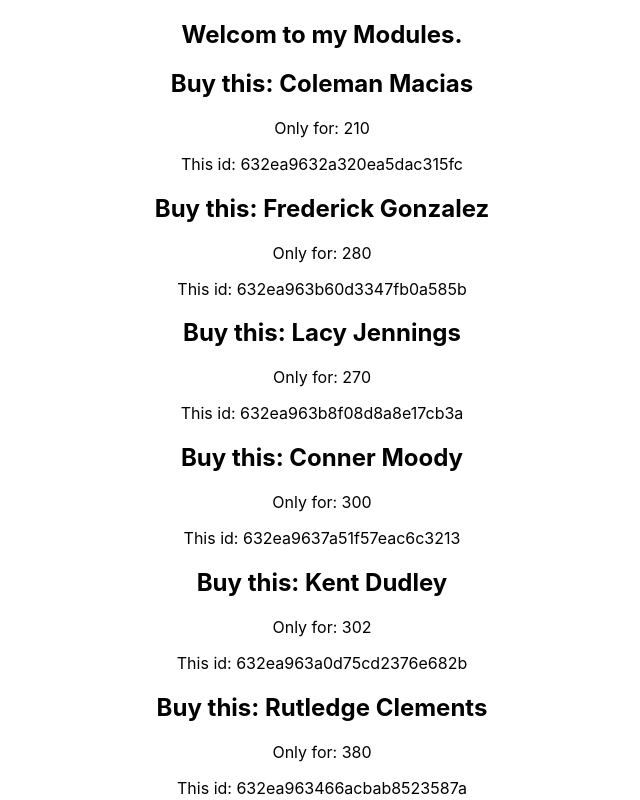
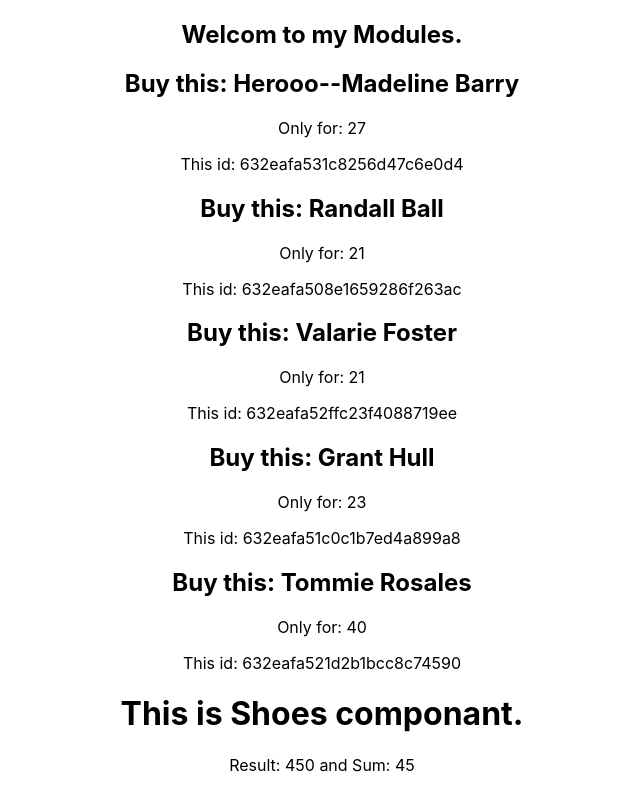
Before and after one commit to rasel497/storage-and-handler, a React (Create React App) app: page / in a window 1280 px wide. Shown: the top 800 px of the page, without its empty margins (318-958 px from the left). Built offline with nearby package versions, Linux system fonts and the light colour scheme.

Commit message:
create data.json won api and using useEffect with fetch

```diff
--- /dev/null
+++ b/public/data.json
@@ -0,0 +1,27 @@
+[
+    {
+        "id": "632eafa531c8256d47c6e0d4",
+        "price": 27,
+        "name": "Herooo--Madeline Barry"
+    },
+    {
+        "id": "632eafa508e1659286f263ac",
+        "price": 21,
+        "name": "Randall Ball"
+    },
+    {
+        "id": "632eafa52ffc23f4088719ee",
+        "price": 21,
+        "name": "Valarie Foster"
+    },
+    {
+        "id": "632eafa51c0c1b7ed4a899a8",
+        "price": 23,
+        "name": "Grant Hull"
+    },
+    {
+        "id": "632eafa521d2b1bcc8c74590",
+        "price": 40,
+        "name": "Tommie Rosales"
+    }
+]
--- a/src/componants/Cosmitics/Cosmitics.js
+++ b/src/componants/Cosmitics/Cosmitics.js
@@ -1,46 +1,16 @@
-import React from 'react';
+import React, { useEffect, useState } from 'react';
 import { add } from '../../utilities/calculate';
 import Cosmitic from '../Cosmitic/Cosmitic';
 // import add from '../../utilities/calculate';
 
 const Cosmitics = () => {
-    const cosmitics = [
-        {
-            "id": "632ea9632a320ea5dac315fc",
-            "price": 210,
-            "name": "Coleman Macias"
-        },
-        {
-            "id": "632ea963b60d3347fb0a585b",
-            "price": 280,
-            "name": "Frederick Gonzalez"
-        },
-        {
-            "id": "632ea963b8f08d8a8e17cb3a",
-            "price": 270,
-            "name": "Lacy Jennings"
-        },
-        {
-            "id": "632ea9637a51f57eac6c3213",
-            "price": 300,
-            "name": "Conner Moody"
-        },
-        {
-            "id": "632ea963a0d75cd2376e682b",
-            "price": 302,
-            "name": "Kent Dudley"
-        },
-        {
-            "id": "632ea963466acbab8523587a",
-            "price": 380,
-            "name": "Rutledge Clements"
-        },
-        {
-            "id": "632ea9635a6ed30cbd043472",
-            "price": 335,
-            "name": "Angelique Blackburn"
-        }
-    ]
+    const [cosmitics, setCosmitic] = useState([]);
+
+    useEffect(() => {
+        fetch('data.json')
+            .then(res => res.json())
+            .then(data => setCosmitic(data))
+    }, [])
 
     return (
         <div>
```
